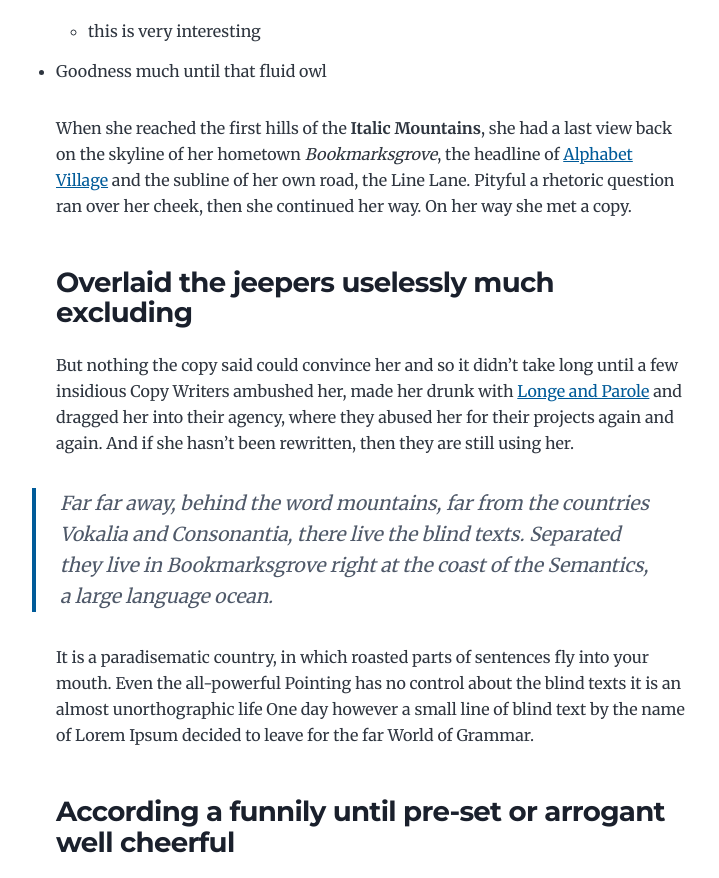
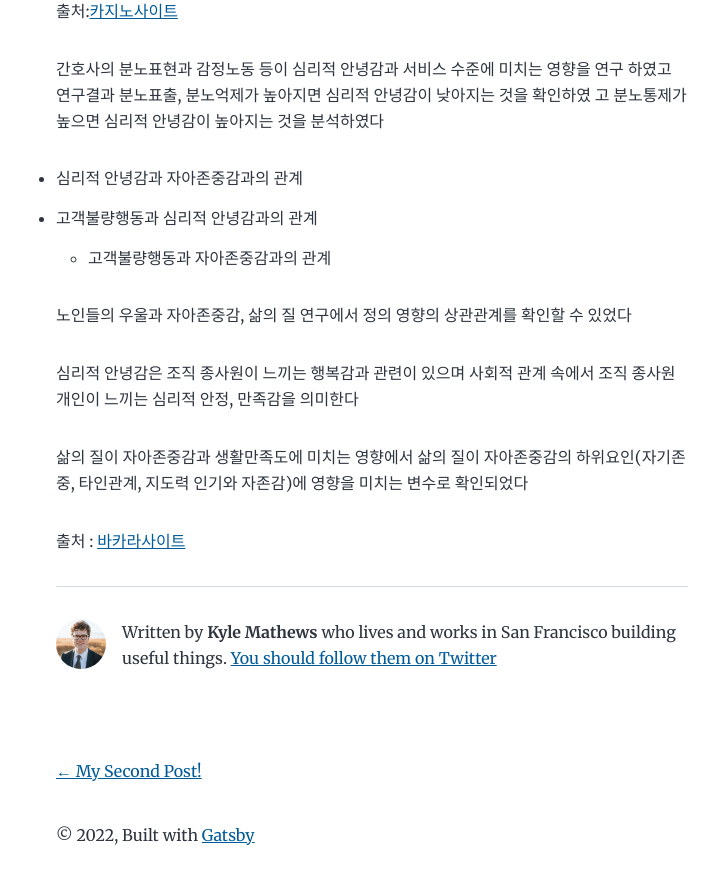
Before and after one commit to sinage3080/gatsby-starter-blog, a Gatsby site: page /new-beginnings/ in a window 1280 px wide. Shown: the part 686-1564 px from the top of the page, without its empty margins (268-987 px from the left). Built offline with nearby package versions, Linux system fonts and the light colour scheme; Gatsby itself is replaced by a stand-in of ours.

Commit message:
Update index.md

```diff
--- a/content/blog/new-beginnings/index.md
+++ b/content/blog/new-beginnings/index.md
@@ -1,108 +1,43 @@
 ---
 title: New Beginnings
-date: "2015-05-28T22:40:32.169Z"
+date: "2022-04-28T22:40:32.169Z"
 description: This is a custom description for SEO and Open Graph purposes, rather than the default generated excerpt. Simply add a description field to the frontmatter.
 ---
 
-Far far away, behind the word mountains, far from the countries Vokalia and
-Consonantia, there live the blind texts. Separated they live in Bookmarksgrove
-right at the coast of the Semantics, a large language ocean. A small river named
-Duden flows by their place and supplies it with the necessary regelialia.
+고객불량행동과 자아존중감과의 관계
 
-## On deer horse aboard tritely yikes and much
+선행연구 중 조직 관리에서 상사의 공격은 부하의 자아존중감에 부적인 영향을 미치는
+것으로 확인 할 수 있었다
 
-The Big Oxmox advised her not to do so, because there were thousands of bad
-Commas, wild Question Marks and devious Semikoli, but the Little Blind Text
-didn’t listen. She packed her seven versalia, put her initial into the belt and
-made herself on the way.
+고객불량행동이 카지노 종사원의 자아존중감에 미치는 영향연구에서 부(-)의 영향을 확인하였다
 
-- This however showed weasel
-- Well uncritical so misled
-  - this is very interesting
-- Goodness much until that fluid owl
+그리고 서비스 종사자 의 지각된 고객불량행동이 자아존중감과 부적 상관을 보이는 것으로 확인하였다
 
-When she reached the first hills of the **Italic Mountains**, she had a last
-view back on the skyline of her hometown _Bookmarksgrove_, the headline of
-[Alphabet Village](http://google.com) and the subline of her own road, the Line
-Lane. Pityful a rhetoric question ran over her cheek, then she continued her
-way. On her way she met a copy.
+따라서 고객불량행동은 자아존중감에 부의 영향을 미칠 것으로 판단되어 다음과 같은 <가설 1>을 설정하였다.
+<가설 1> 고객불량행동은 자아존중감에 부(-)영향을 미칠 것이다
 
-### Overlaid the jeepers uselessly much excluding
+## 고객불량행동과 심리적 안녕감과의 관계
 
-But nothing the copy said could convince her and so it didn’t take long until a
-few insidious Copy Writers ambushed her, made her drunk with
-[Longe and Parole](http://google.com) and dragged her into their agency, where
-they abused her for their projects again and again. And if she hasn’t been
-rewritten, then they are still using her.
+출처:[카지노사이트](https://projectfluent.io/)
 
-> Far far away, behind the word mountains, far from the countries Vokalia and
-> Consonantia, there live the blind texts. Separated they live in Bookmarksgrove
-> right at the coast of the Semantics, a large language ocean.
 
-It is a paradisematic country, in which roasted parts of sentences fly into your
-mouth. Even the all-powerful Pointing has no control about the blind texts it is
-an almost unorthographic life One day however a small line of blind text by the
-name of Lorem Ipsum decided to leave for the far World of Grammar.
+간호사의 분노표현과 감정노동 등이 심리적 안녕감과 서비스 수준에 미치는 영향을 연구
+하였고 연구결과 분노표출, 분노억제가 높아지면 심리적 안녕감이 낮아지는 것을 확인하였
+고 분노통제가 높으면 심리적 안녕감이 높아지는 것을 분석하였다
 
-### According a funnily until pre-set or arrogant well cheerful
+- 심리적 안녕감과 자아존중감과의 관계
+- 고객불량행동과 심리적 안녕감과의 관계
+  - 고객불량행동과 자아존중감과의 관계
 
-The Big Oxmox advised her not to do so, because there were thousands of bad
-Commas, wild Question Marks and devious Semikoli, but the Little Blind Text
-didn’t listen. She packed her seven versalia, put her initial into the belt and
-made herself on the way.
 
-1.  So baboon this
-2.  Mounted militant weasel gregariously admonishingly straightly hey
-3.  Dear foresaw hungry and much some overhung
-4.  Rash opossum less because less some amid besides yikes jeepers frenetic
-    impassive fruitlessly shut
 
-When she reached the first hills of the Italic Mountains, she had a last view
-back on the skyline of her hometown Bookmarksgrove, the headline of Alphabet
-Village and the subline of her own road, the Line Lane. Pityful a rhetoric
-question ran over her cheek, then she continued her way. On her way she met a
-copy.
+노인들의 우울과 자아존중감, 삶의 질 연구에서 정의 영향의 상관관계를 확인할 수 있었다
 
-> The copy warned the Little Blind Text, that where it came from it would have
-> been rewritten a thousand times and everything that was left from its origin
-> would be the word "and" and the Little Blind Text should turn around and
-> return to its own, safe country.
+심리적 안녕감은 조직 종사원이 느끼는 행복감과 관련이 있으며 사회적 관계 속에서 조직 종사원 개인이 느끼는 심리적 안정, 만족감을
+의미한다
 
-But nothing the copy said could convince her and so it didn’t take long until a
-few insidious Copy Writers ambushed her, made her drunk with Longe and Parole
-and dragged her into their agency, where they abused her for their projects
-again and again. And if she hasn’t been rewritten, then they are still using
-her. Far far away, behind the word mountains, far from the countries Vokalia and
-Consonantia, there live the blind texts.
+삶의 질이 자아존중감과 생활만족도에 미치는 영향에서 삶의 질이 자아존중감의 하위요인(자기존중, 타인관계, 지도력 인기와 자존감)에 영향을 미치는 변수로
+확인되었다
 
-#### Silent delightfully including because before one up barring chameleon
 
-Separated they live in Bookmarksgrove right at the coast of the Semantics, a
-large language ocean. A small river named Duden flows by their place and
-supplies it with the necessary regelialia. It is a paradisematic country, in
-which roasted parts of sentences fly into your mouth.
-
-Even the all-powerful Pointing has no control about the blind texts it is an
-almost unorthographic life One day however a small line of blind text by the
-name of Lorem Ipsum decided to leave for the far World of Grammar. The Big Oxmox
-advised her not to do so, because there were thousands of bad Commas, wild
-Question Marks and devious Semikoli, but the Little Blind Text didn’t listen.
-
-##### Wherever far wow thus a squirrel raccoon jeez jaguar this from along
-
-She packed her seven versalia, put her initial into the belt and made herself on
-the way. When she reached the first hills of the Italic Mountains, she had a
-last view back on the skyline of her hometown Bookmarksgrove, the headline of
-Alphabet Village and the subline of her own road, the Line Lane. Pityful a
-rhetoric question ran over her cheek, then she continued her way. On her way she
-met a copy.
-
-###### Slapped cozy a that lightheartedly and far
-
-The copy warned the Little Blind Text, that where it came from it would have
-been rewritten a thousand times and everything that was left from its origin
-would be the word "and" and the Little Blind Text should turn around and return
-to its own, safe country. But nothing the copy said could convince her and so it
-didn’t take long until a few insidious Copy Writers ambushed her, made her drunk
-with Longe and Parole and dragged her into their agency, where they abused her
-for their projects again and again.
+출처 : [바카라사이트](https://projectfluent.io/)
```
